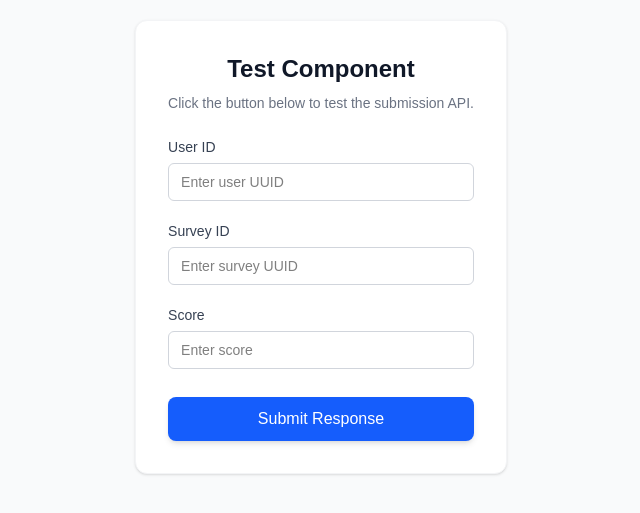
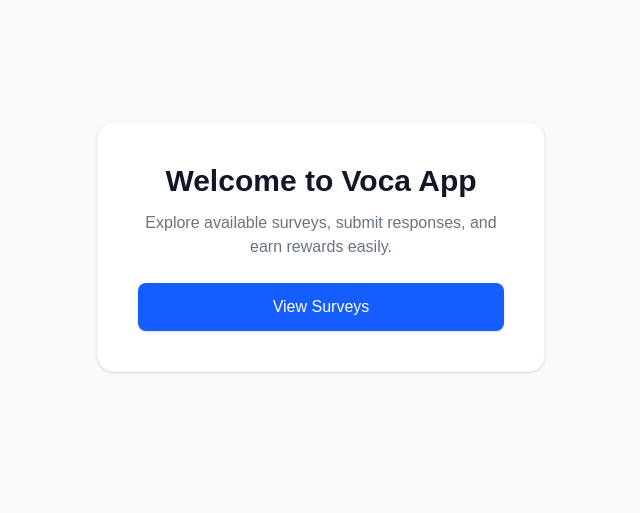
Before and after one commit to Murito-01/voca-app, a Next.js app: page / in a window 1280 px wide. Shown: the part 153-666 px from the top of the page, without its empty margins (319-959 px from the left). Built offline with nearby package versions, Linux system fonts and the light colour scheme.

Commit message:
feat: update home page UI and integrate dynamic survey ID submission into survey pages

```diff
--- a/src/app/page.tsx
+++ b/src/app/page.tsx
@@ -1,15 +1,20 @@
-import SubmitResponseButton from "@/components/ui/SubmitResponseButton";
+import Link from "next/link";
 
 export default function Home() {
   return (
     <main className="flex min-h-screen flex-col items-center justify-center p-24 bg-gray-50">
-      <div className="bg-white p-8 rounded-xl shadow-sm border border-gray-100 flex flex-col items-center gap-6">
-        <div className="text-center">
-          <h1 className="text-2xl font-semibold text-gray-900 mb-2">Test Component</h1>
-          <p className="text-gray-500 text-sm">Click the button below to test the submission API.</p>
+      <div className="bg-white p-10 rounded-2xl shadow-sm border border-gray-100 flex flex-col items-center gap-6 max-w-md text-center">
+        <div>
+          <h1 className="text-3xl font-bold text-gray-900 mb-3">Welcome to Voca App</h1>
+          <p className="text-gray-500 text-base">Explore available surveys, submit responses, and earn rewards easily.</p>
         </div>
 
-        <SubmitResponseButton />
+        <Link
+          href="/surveys"
+          className="px-6 py-3 bg-blue-600 text-white font-medium rounded-lg hover:bg-blue-700 transition-colors shadow-sm hover:shadow-md active:scale-95 w-full"
+        >
+          View Surveys
+        </Link>
       </div>
     </main>
   );
--- a/src/app/surveys/[id]/page.tsx
+++ b/src/app/surveys/[id]/page.tsx
@@ -112,6 +112,11 @@ export default function SurveyDetailPage({ params }: { params: Promise<{ id: str
             </div>
           </div>
         </div>
+
+        <div className="bg-white p-8 rounded-xl shadow-sm border border-gray-200">
+          <h2 className="text-xl font-bold text-gray-900 mb-6">Submit a Response</h2>
+          <SubmitResponseButton surveyId={survey.id} />
+        </div>
       </div>
     </div>
   );
--- a/src/components/ui/SubmitResponseButton.tsx
+++ b/src/components/ui/SubmitResponseButton.tsx
@@ -3,9 +3,9 @@
 import { useState } from "react";
 import { submitSurveyResponse } from "@/services/response.service";
 
-export default function SubmitResponseButton() {
+export default function SubmitResponseButton({ surveyId: initialSurveyId }: { surveyId?: string }) {
   const [userId, setUserId] = useState('');
-  const [surveyId, setSurveyId] = useState('');
+  const [surveyId, setSurveyId] = useState(initialSurveyId || '');
   const [score, setScore] = useState<number | string>('');
 
   const [isLoading, setIsLoading] = useState(false);
@@ -46,6 +46,7 @@ export default function SubmitResponseButton() {
         />
       </div>
 
+      {!initialSurveyId && (
         <div className="flex flex-col gap-1.5">
           <label className="text-sm font-medium text-gray-700">Survey ID</label>
           <input
@@ -56,6 +57,7 @@ export default function SubmitResponseButton() {
             placeholder="Enter survey UUID"
           />
         </div>
+      )}
 
       <div className="flex flex-col gap-1.5">
         <label className="text-sm font-medium text-gray-700">Score</label>
```
Lines whose indentation alone changed are shown as unchanged.
